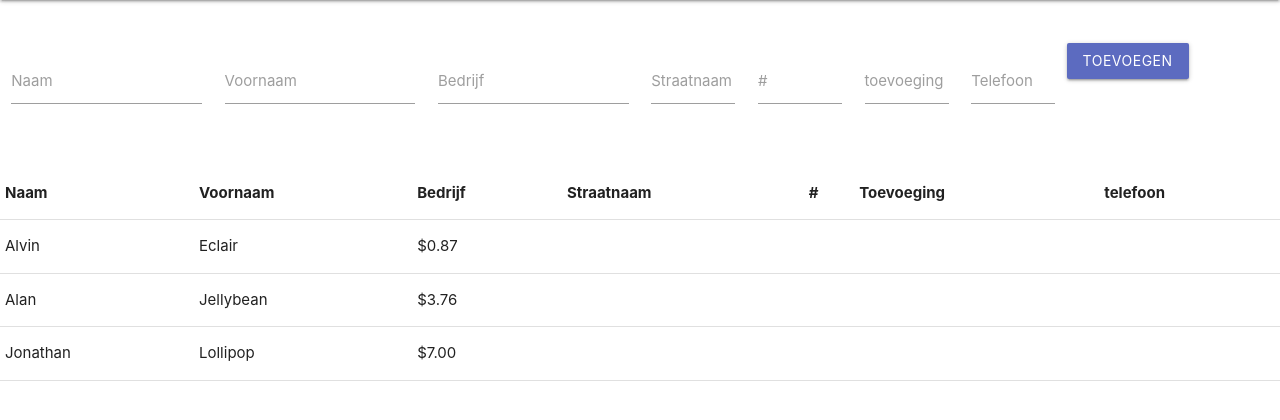
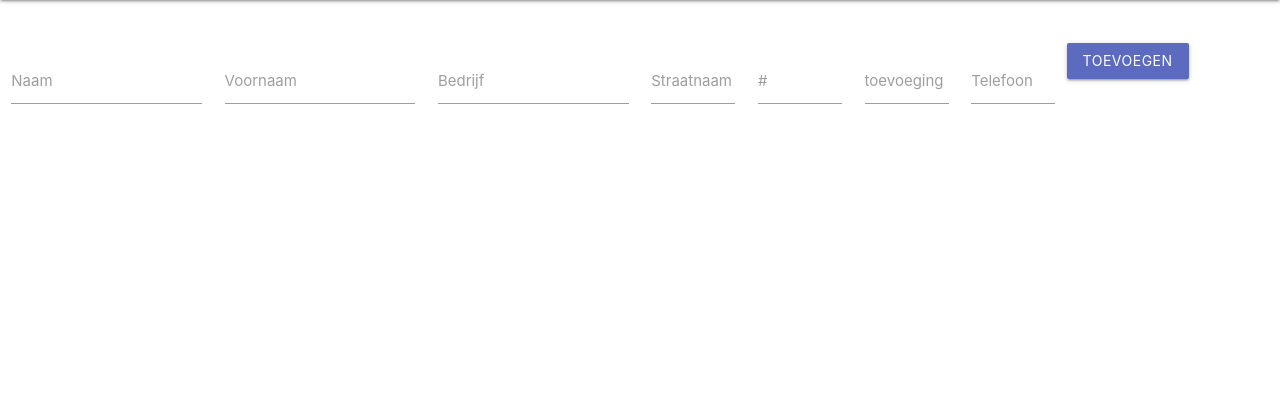
Before and after one commit to m23ck/AutoverhuurBedrijf-RS, a PHP site: page /klantenregistratie.php in a window 1280 px wide. Shown: the part 64-484 px from the top of the page. Run offline with PHP 8.4, Linux system fonts and the light colour scheme.

Commit message:
tried to make the table dynamic, failed

```diff
--- a/index.php
+++ b/index.php
@@ -21,7 +21,7 @@ require_once "config.php";
 
       <!-- custom -->
       <link rel="stylesheet" href="style.css">
-    <script type="text/javascript" href="main.js"></script>
+    <script type="text/javascript" src="main.js"></script>
 </head>
 
 <body>
--- a/klantenregistratie.php
+++ b/klantenregistratie.php
@@ -21,7 +21,7 @@ require_once "config.php";
 
     <!-- custom -->
     <link rel="stylesheet" href="style.css">
-    <script type="text/javascript" href="main.js"></script>
+    <script type="text/javascript" src="main.js"></script>
 </head>
 
 <body>
@@ -42,7 +42,7 @@ require_once "config.php";
     </div>
     <br>
     <div class="row">
-        <form class="col s12" id="klantenregistratieform">
+        <form class="col s12" id="klantenregistratieform" >
             <div class="row">
                 <div class="input-field col s2">
                     <input id="naam" type="text" class="validate">
@@ -65,15 +65,16 @@ require_once "config.php";
                     <label for="huisnummer">#</label>
                 </div>
                 <div class="input-field col s1">
-                    <input id="huisnummer" type="text" class="validate">
-                    <label for="huisnummer">toevoeging</label>
+                    <input id="toevoeging" type="text" class="validate">
+                    <label for="toevoeging">toevoeging</label>
                 </div>
                 <div class="input-field col s1">
                     <input id="telefoon" type="text" class="validate">
                     <label for="telefoon">Telefoon</label>
                 </div>
                 <!-- <btn toevoegen -->
-                <button class="btn waves-effect waves-light indigo lighten-1" type="submit" name="action">Toevoegen
+                <button class="btn waves-effect waves-light indigo lighten-1" type="submit" name="action"
+                    onclick="addKlant()">Toevoegen
                 </button>
 
 
@@ -83,36 +84,8 @@ require_once "config.php";
 
     </div>
     <div class="row">
-        <table class="responsive-table">
-            <thead>
-                <tr>
-                    <th>Naam</th>
-                    <th>Voornaam</th>
-                    <th>Bedrijf</th>
-                    <th>Straatnaam</th>
-                    <th>#</th>
-                    <th>Toevoeging</th>
-                    <th>telefoon</th>
-                </tr>
-            </thead>
+        <table class="responsive-table" id="klantentabel">
 
-            <tbody>
-                <tr>
-                    <td>Alvin</td>
-                    <td>Eclair</td>
-                    <td>$0.87</td>
-                </tr>
-                <tr>
-                    <td>Alan</td>
-                    <td>Jellybean</td>
-                    <td>$3.76</td>
-                </tr>
-                <tr>
-                    <td>Jonathan</td>
-                    <td>Lollipop</td>
-                    <td>$7.00</td>
-                </tr>
-            </tbody>
         </table>
     </div>
 
--- a/main.js
+++ b/main.js
@@ -1,4 +1,58 @@
 function goHome() {
-    window.location.href = "index.php";
-    console.log("apples");
+  window.location.href = "index.php";
 }
+
+
+
+
+function addKlant() {
+
+}
+// generate table
+
+// let klantentabel = document.querySelector("table");
+// let data = Object.keys(klant_data[0]);
+// generateTableHead(table, data);
+
+// function generateTableHead(klantentabel, data) {
+//   let thead = klantentabel.createTHead();
+//   let row = thead.insertRow();
+//   for (let key of data) {
+//     let th = document.createElement("th");
+//     let text = document.createTextNode(key);
+//     th.appendChild(text);
+//     row.appendChild(th);
+//   }
+// }
+
+
+
+
+// // klant data array
+// let klant_data = [];
+// // grab all the input values
+// let klantnaam = document.getElementById("naam").value;
+// let voornaam = document.getElementById("voornaam").value;
+// let bedrijf = document.getElementById("bedrijf").value;
+// let straatnaam = document.getElementById("straatnaam").value;
+// let huisnummer = document.getElementById("huisnummer").value;
+// let toevoeging = document.getElementById("toevoeging").value;
+// let telefoon = document.getElementById("telefoon").value;
+
+// // add the klant data to the array
+// klant_data.push[{
+//   veld_klantnaam: klantnaam,
+//   veld_voornaam: voornaam,
+//   veld_bedrijf: bedrijf,
+//   veld_straatnaam: straatnaam,
+//   veld_huisnummer: huisnummer,
+//   veld_toevoeging: toevoeging,
+//   veld_telefoon: telefoon
+// }];
+
+// console.log(klant_data);
+
+// //   create table
+
+
+// // insert klantdata into klanttable
--- a/verhuur.php
+++ b/verhuur.php
@@ -21,7 +21,7 @@ require_once "config.php";
 
   <!-- custom -->
   <link rel="stylesheet" href="style.css">
-  <script type="text/javascript" href="main.js"></script>
+  <script type="text/javascript" src="main.js"></script>
 </head>
 
 <body>
--- a/voertuigenregistratie.php
+++ b/voertuigenregistratie.php
@@ -22,7 +22,7 @@ require_once "config.php";
 
     <!-- custom -->
     <link rel="stylesheet" href="style.css">
-    <script type="text/javascript" href="main.js"></script>
+    <script type="text/javascript" src="main.js"></script>
 </head>
 
 <body>
```
